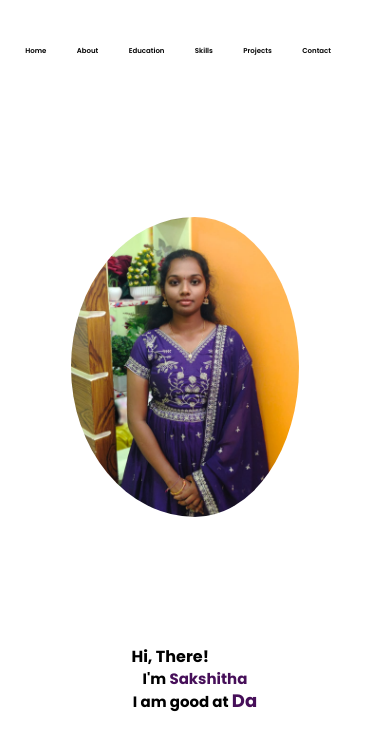
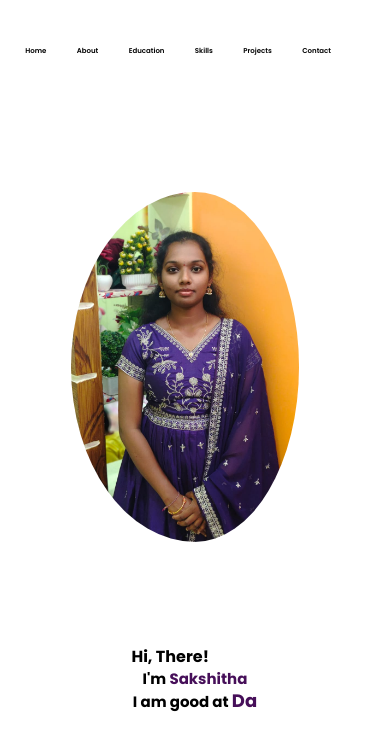
Before and after one commit to Borigam-sakshitha/myportfolio, a plain HTML site: page index.html in a window 390 px wide. Shown: the top 729 px of the page. Drawn offline with Linux system fonts and the light colour scheme; files whose address does not match are found by name.

Commit message:
Update style.css

```diff
--- a/style.css
+++ b/style.css
@@ -523,7 +523,7 @@ h2 {
 
   .hero-img img {
     width: 300px;
-    height: 3000px;
+    height: 300px;
   }
 
   .education-card {
@@ -582,9 +582,9 @@ h2 {
 }
 
 .hero-img img {
-  width: 300px;
+  width: 350px;
   max-width: 100%;
-  height: 300px;
+  height: auto;
   border-radius: 50%;
   display: block;
 }
@@ -716,8 +716,8 @@ body, html {
   background-color: white;
 }
 .hero-img img {
-  width: 300px; /* Ensure width & height are equal */
-  height: 300px;
+  width: 250px; /* Ensure width & height are equal */
+  height: 250px;
   object-fit: cover; /* Ensures the image covers the frame without distortion */
   border-radius: 50%; /* Makes it a perfect circle */
   display: block;
@@ -743,8 +743,8 @@ body, html {
 }
 
 .hero-img img {
-  width: 200px;
-  height: 200px;
+  width: 250px;
+  height: auto;
   position:absolute;
 
   display: block;
@@ -782,8 +782,8 @@ body, html {
 
 .hero-img img {
   max-width: 100%;
-  height: 300px;
-  width:300px;
+  height: 350px;
+  width:350px;
   display: block;
 }
 
@@ -827,8 +827,8 @@ header ul li a {
 }
 
 .hero-img img {
-  width: 200px; /* Adjust size for mobile */
-  height: 200px;
+  width: 300px; /* Adjust size for mobile */
+  height: 300px;
   padding-right: 0; /* Remove extra padding */
   object-fit:cover;
 }
```
